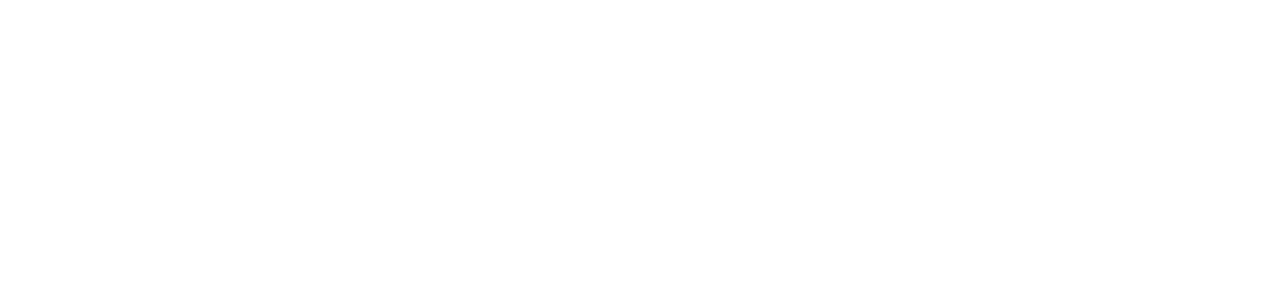
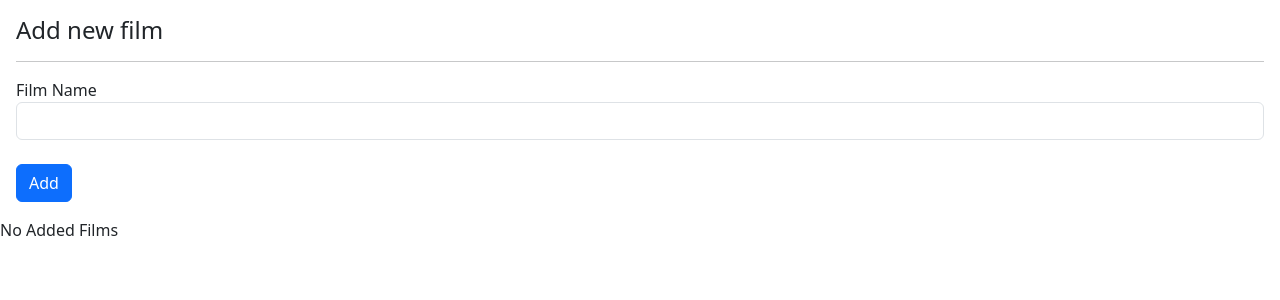
Before and after one commit to kate0321vs/hw-59, a React (Vite) app: page / in a window 1280 px wide. Shown: the top 300 px of the page. Built offline with nearby package versions, Linux system fonts and the light colour scheme.

Commit message:
Создала контейнер Films и компонент Form для добавления новых фильмов. Сделала вывод добавленных фильмов на страницу.

```diff
--- a/src/App.tsx
+++ b/src/App.tsx
@@ -1,9 +1,10 @@
 import './App.css'
+import Films from "./containers/Films/Films.tsx";
 
 const App = () => {
     return (
         <>
-
+            <Films/>
         </>
     );
 };
--- /dev/null
+++ b/src/components/Form/Form.tsx
@@ -0,0 +1,49 @@
+import { Film, FilmMutation } from '../../types';
+import * as React from 'react';
+import { useState } from 'react';
+
+interface Props {
+  onSubmitFormToAddFilm: (film: Film) => void;
+}
+
+
+
+const Form: React.FC<Props> = ({onSubmitFormToAddFilm}) => {
+  const [form, setForm] = useState<FilmMutation>(
+    {name: ''}
+  );
+
+  const inputChangeHandler = (e: React.ChangeEvent<HTMLInputElement>) => {
+    const {value, name} = e.target;
+    setForm(prevForm => ({...prevForm, [name]: value}));
+  }
+
+  const onSubmit = (e: React.FormEvent) => {
+    e.preventDefault();
+    onSubmitFormToAddFilm({id: String(new Date().toISOString()), ...form, name: form.name});
+  }
+
+  console.log(form)
+
+  return (
+    <form onSubmit={onSubmit} className="my-3 mx-3">
+      <h4>Add new film</h4>
+      <hr/>
+      <div className="form-group">
+        <label htmlFor="filmName">Film Name</label>
+        <input
+          type="text"
+          id="filmName"
+          name="name"
+          className="form-control"
+          value={form.name}
+          onChange={inputChangeHandler}
+          required
+        />
+      </div>
+      <button type="submit" className="btn btn-primary mt-4">Add</button>
+    </form>
+  );
+};
+
+export default Form;
--- /dev/null
+++ b/src/containers/Films/Films.tsx
@@ -0,0 +1,31 @@
+import Form from '../../components/Form/Form.tsx';
+import { useState } from 'react';
+import { Film } from '../../types';
+
+const Films = () => {
+  const [films, setFilms] = useState<Film[]>([]);
+  const AddFilms = (newFilm: Film) => {
+     setFilms(prevFilm => [newFilm, ...prevFilm]);
+  }
+
+  return (
+    <>
+      <Form onSubmitFormToAddFilm={AddFilms}/>
+
+      {films.length === 0 ? "No Added Films" :
+      <>
+        {films.map((film) => (
+          <input
+            type="text"
+            className="form-control my-3"
+            value={film.name}
+            key={film.id}
+          />
+        ))}
+      </>
+      }
+    </>
+  );
+};
+
+export default Films;
```
Also changed, not shown: src/types.d.ts (added, +8 -0 lines).
